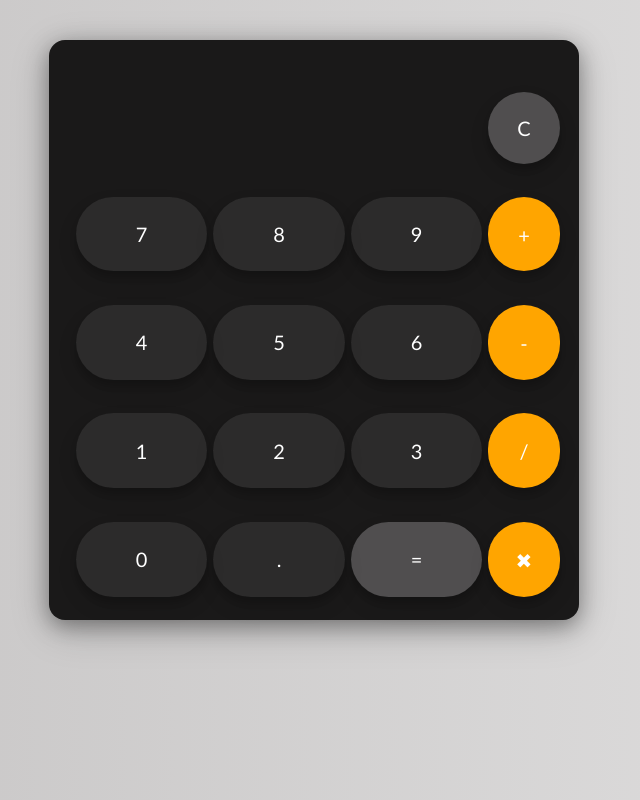
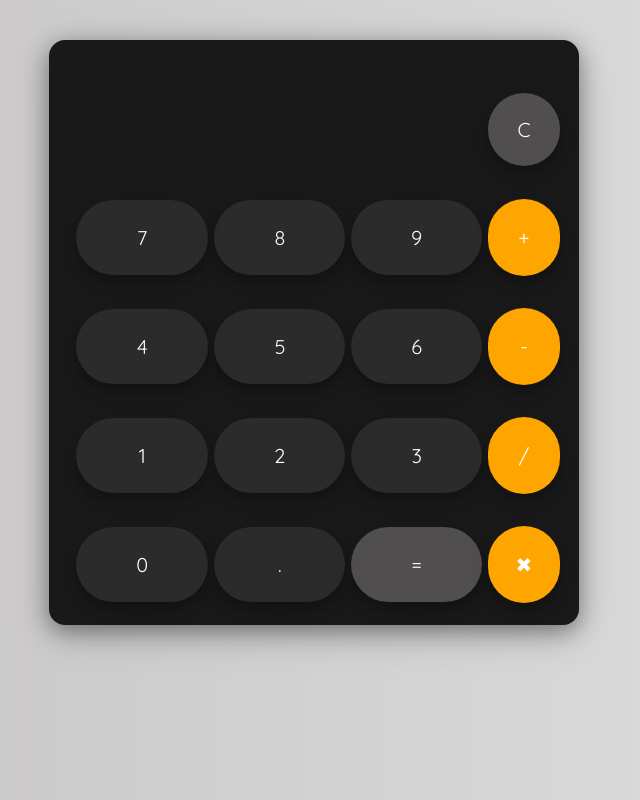
Before and after one commit to henrypeters/Calculator, a plain HTML site: page index.html in a window 1280 px wide. Shown: the whole page, without its empty margins (326-966 px from the left). Drawn offline with Linux system fonts and the light colour scheme.

Commit message:
added font-family

```diff
--- a/style.css
+++ b/style.css
@@ -1,7 +1,9 @@
+@import url('https://fonts.googleapis.com/css2?family=Nunito:wght@200&family=Open+Sans&family=Poppins:wght@100;200;300;400;500;600;700;800&family=Quicksand:wght@300;400;500;600&display=swap');
+
 *{
     margin: 0;
     padding: 0;
-    font-family: 'Gill Sans', 'Gill Sans MT', Calibri, 'Trebuchet MS', sans-serif;
+    font-family: 'Quicksand', sans-serif;
 }
 
 body{
```
